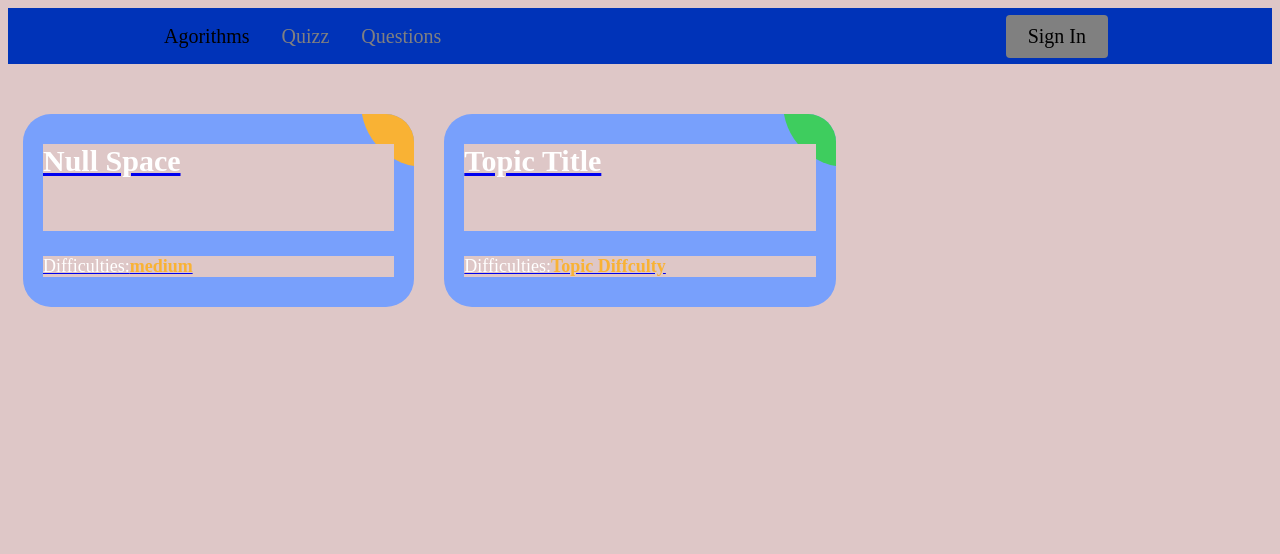
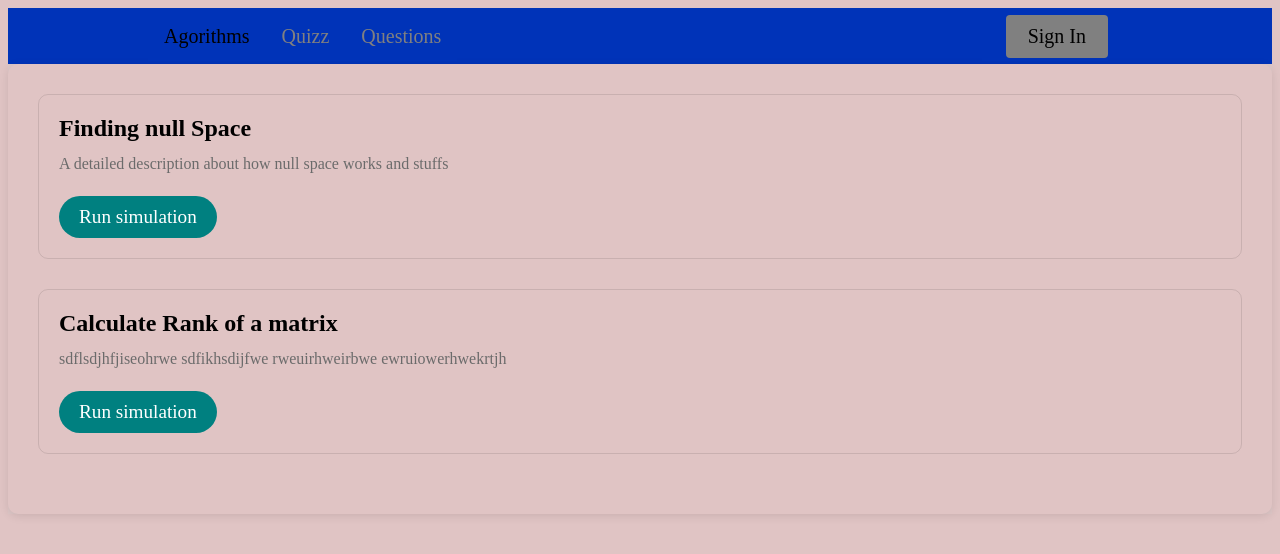
Before and after one commit to nayeemcharx/coursebook, a React (Create React App) app: page /LinearAlgebra in a window 1280 px wide. Shown: the top 554 px of the page. Built offline with nearby package versions, Linux system fonts and the light colour scheme.

Commit message:
some changes to course menu,simulation skeleto

```diff
--- a/src/App.js
+++ b/src/App.js
@@ -2,7 +2,7 @@ import React from "react";
 import Home from "./Pages/Home";
 import {BrowserRouter, Routes, Route} from "react-router-dom";
 import LinearAlgebra from "./Pages/LinearAlgebra";
-
+import NullSpaceSimul from "./Pages/NullSpaceSimul";
 function App() {
   return (
     <div className="App">
@@ -10,6 +10,7 @@ function App() {
         <Routes>
           <Route path="/" element={<Home />} />
           <Route path="LinearAlgebra" element={<LinearAlgebra />} />
+          <Route path="LinearAlgebra/NullSpaceSimul" element={<NullSpaceSimul />} />
         </Routes>
       </BrowserRouter>
     </div>
--- /dev/null
+++ b/src/Components/AlgorithmList.js
@@ -0,0 +1,19 @@
+import React from 'react';
+const AlgorithmList = ({ items }) => {
+
+    return (
+      <div className="algorithm-list">
+        <ul>
+          {items.map((item, index) => (
+            <li key={index}>
+              <h3>{item.title}</h3>
+              <p>{item.description}</p>
+              <a href={item.link}>Run simulation</a>
+            </li>
+          ))}
+        </ul>
+      </div>
+    );
+  };
+
+  export default AlgorithmList;
--- a/src/Pages/LinearAlgebra.js
+++ b/src/Pages/LinearAlgebra.js
@@ -1,14 +1,22 @@
 import NavigationBar from "../Components/NavigationBar"
 import TopicCard from "../Components/TopicCard"
+import AlgorithmList from "../Components/AlgorithmList"
 
 const LinearAlgebra = () => {
+  const item=[{
+    title:"Finding null Space",
+    description:"A detailed description about how null space works and stuffs",
+    link:'LinearAlgebra/NullSpaceSimul'
+},
+{
+  title:"Calculate Rank of a matrix",
+  description:"sdflsdjhfjiseohrwe sdfikhsdijfwe rweuirhweirbwe ewruiowerhwekrtjh",
+  link:''
+}]
   return (
     <div className="Linear-Algebra">
         <NavigationBar className="NavBar"/>
-        <div className="ag-courses_box">
-          <TopicCard topicTitile='Null Space' diffcult='medium'/>
-          <TopicCard />
-        </div>
+        <AlgorithmList items={item}/>
     </div>
   )
 }
--- /dev/null
+++ b/src/Pages/NullSpaceSimul.js
@@ -0,0 +1,15 @@
+
+function NullSpaceSimul() {
+    console.log("NullSpace");
+  return (
+
+    <div className="blank-card-box-container">
+      <div className="blank-card-box">
+        <div className="card"></div>
+      </div>
+    </div>
+  );
+
+}
+
+export default NullSpaceSimul;
--- a/src/index.css
+++ b/src/index.css
@@ -1,4 +1,4 @@
-* {background-color: #dec7c7}
+
 .course-list {
   display: grid;
   grid-auto-columns: minmax(15rem, auto);
@@ -195,3 +195,100 @@ body {
 .ag-courses_item:nth-child(6n) .ag-courses-item_bg {
   background-color: #4c49ea;
 }
+
+
+
+
+.algorithm-list {
+  background-color: #e0c4c4;
+  box-shadow: 0px 2px 10px rgba(0, 0, 0, 0.1);
+  padding: 30px;
+  border-radius: 10px;
+}
+
+.algorithm-list h2 {
+  font-size: 2rem;
+  font-weight: bold;
+  margin-bottom: 20px;
+  text-align: center;
+}
+
+.algorithm-list ul {
+  list-style: none;
+  margin: 0;
+  padding: 0;
+}
+
+.algorithm-list li {
+  display: flex;
+  flex-direction: column;
+  align-items: flex-start;
+  margin-bottom: 30px;
+  border: 1px solid rgba(0, 0, 0, 0.1);
+  padding: 20px;
+  border-radius: 10px;
+  transition: all 0.2s ease-in-out;
+}
+
+.algorithm-list li:hover {
+  background-color: rgba(27, 4, 4, 0.8);
+  transform: translateY(-5px);
+  box-shadow: 0px 5px 10px rgba(0, 0, 0, 0.2);
+}
+
+.algorithm-list h3 {
+  font-size: 1.5rem;
+  font-weight: bold;
+  margin: 0;
+  margin-bottom: 10px;
+}
+
+.algorithm-list p {
+  margin: 0;
+  font-size: 1rem;
+  color: #6b6b6b;
+  line-height: 1.5;
+}
+
+.algorithm-list a {
+  display: inline-block;
+  padding: 10px 20px;
+  background-color: #008080;
+  color: #fff;
+  border-radius: 50px;
+  text-decoration: none;
+  font-size: 1.2rem;
+  margin-top: 20px;
+  transition: all 0.2s ease-in-out;
+}
+
+.algorithm-list a:hover {
+  background-color: #006666;
+  transform: scale(1.05);
+}
+
+body {
+  background-color: #e0c4c4;
+}
+
+.blank-card-box-container {
+  display: flex;
+  justify-content: center;
+  width: 80%;
+  margin: 0 auto; /* centers the container horizontally */
+}
+
+.blank-card-box {
+  display: flex;
+  justify-content: center;
+  align-items: center;
+  height: 200px;
+}
+
+.card {
+  background-color: #fff;
+  box-shadow: 0px 2px 10px rgba(0, 0, 0, 0.1);
+  height: 150px;
+  width: 200px;
+  border-radius: 10px;
+}
```
